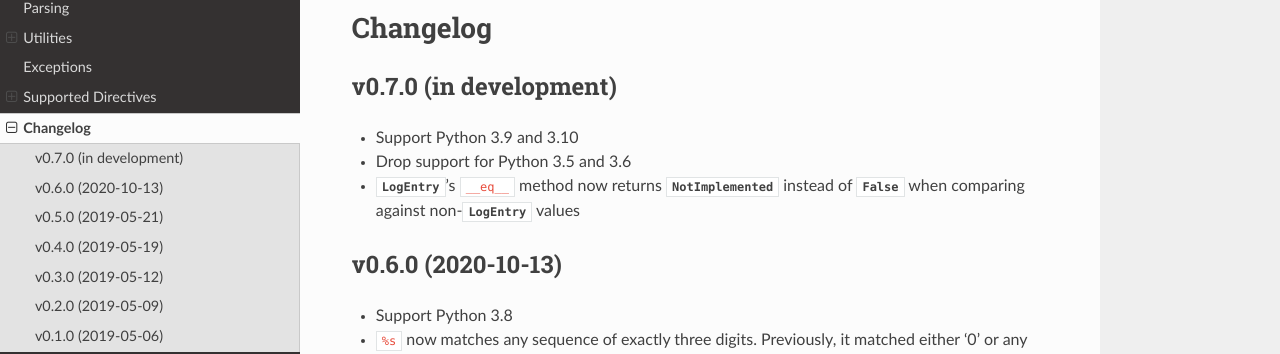
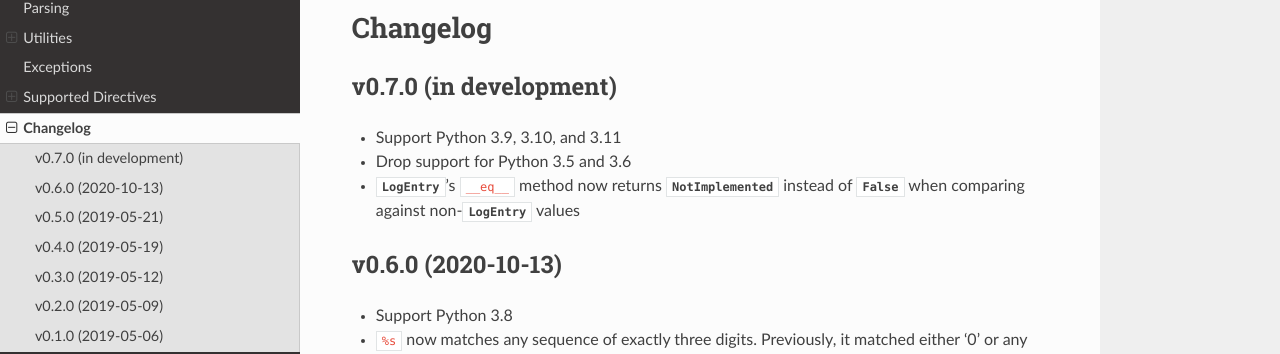
Before and after one commit to jwodder/apachelogs, a Sphinx documentation site: the page built from docs/changelog.rst, in a window 1280 px wide and 900 px high. Shown: the part 137-491 px from the top of the window. Built offline with Sphinx 7.4.7 and the Read the Docs theme 2.0.0, drawn with Linux system fonts in a browser that asks for light colours.

Commit message:
Support Python 3.11

```diff
--- a/docs/changelog.rst
+++ b/docs/changelog.rst
@@ -5,7 +5,7 @@ Changelog
 
 v0.7.0 (in development)
 -----------------------
-- Support Python 3.9 and 3.10
+- Support Python 3.9, 3.10, and 3.11
 - Drop support for Python 3.5 and 3.6
 - `LogEntry`'s ``__eq__`` method now returns `NotImplemented` instead of
   `False` when comparing against non-`LogEntry` values
--- a/setup.cfg
+++ b/setup.cfg
@@ -23,6 +23,7 @@ classifiers =
     Programming Language :: Python :: 3.8
     Programming Language :: Python :: 3.9
     Programming Language :: Python :: 3.10
+    Programming Language :: Python :: 3.11
     Programming Language :: Python :: Implementation :: CPython
     Programming Language :: Python :: Implementation :: PyPy
     License :: OSI Approved :: MIT License
```
Also changed, not shown: CHANGELOG.md (+1 -1 lines), 2 other files.
